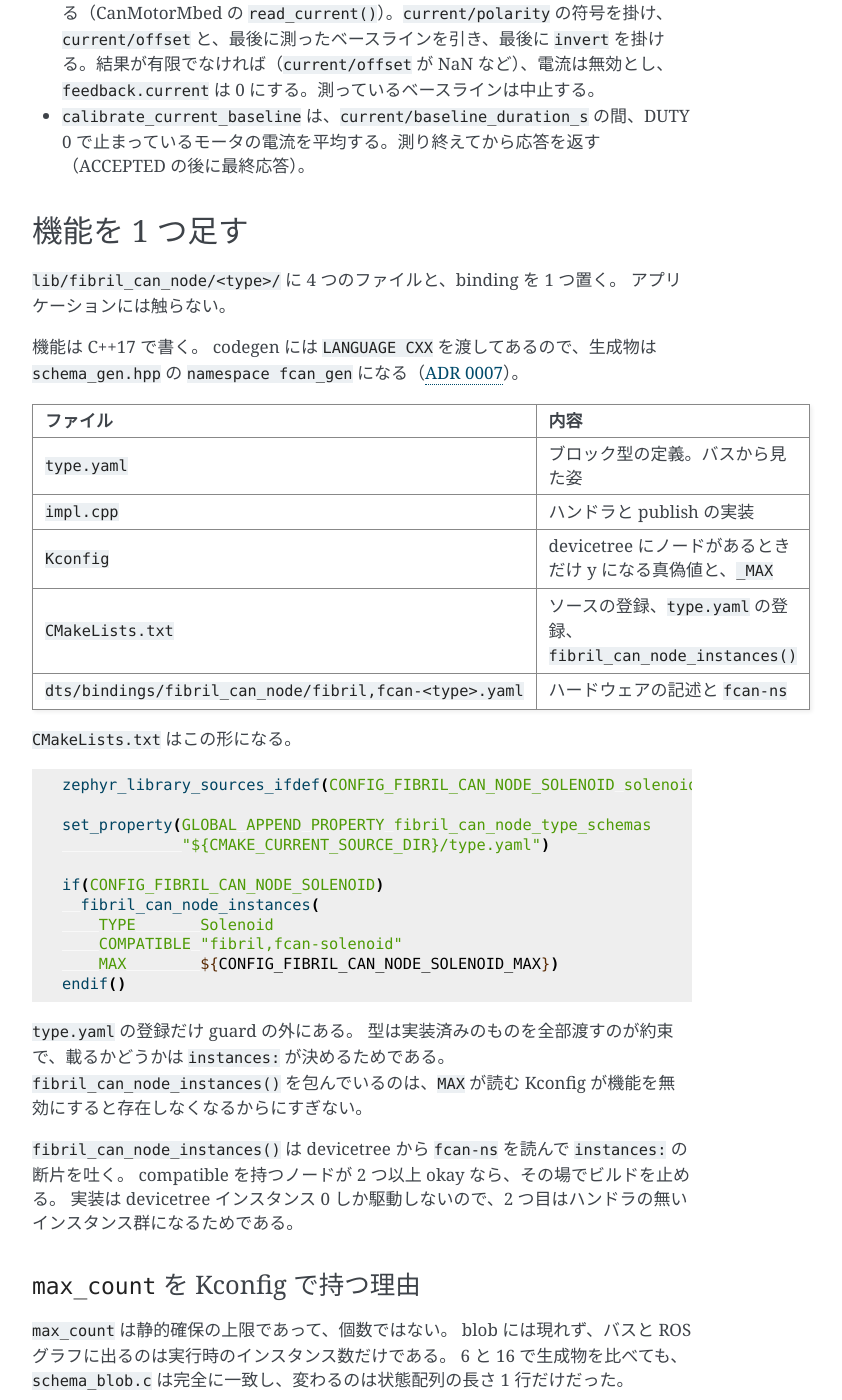
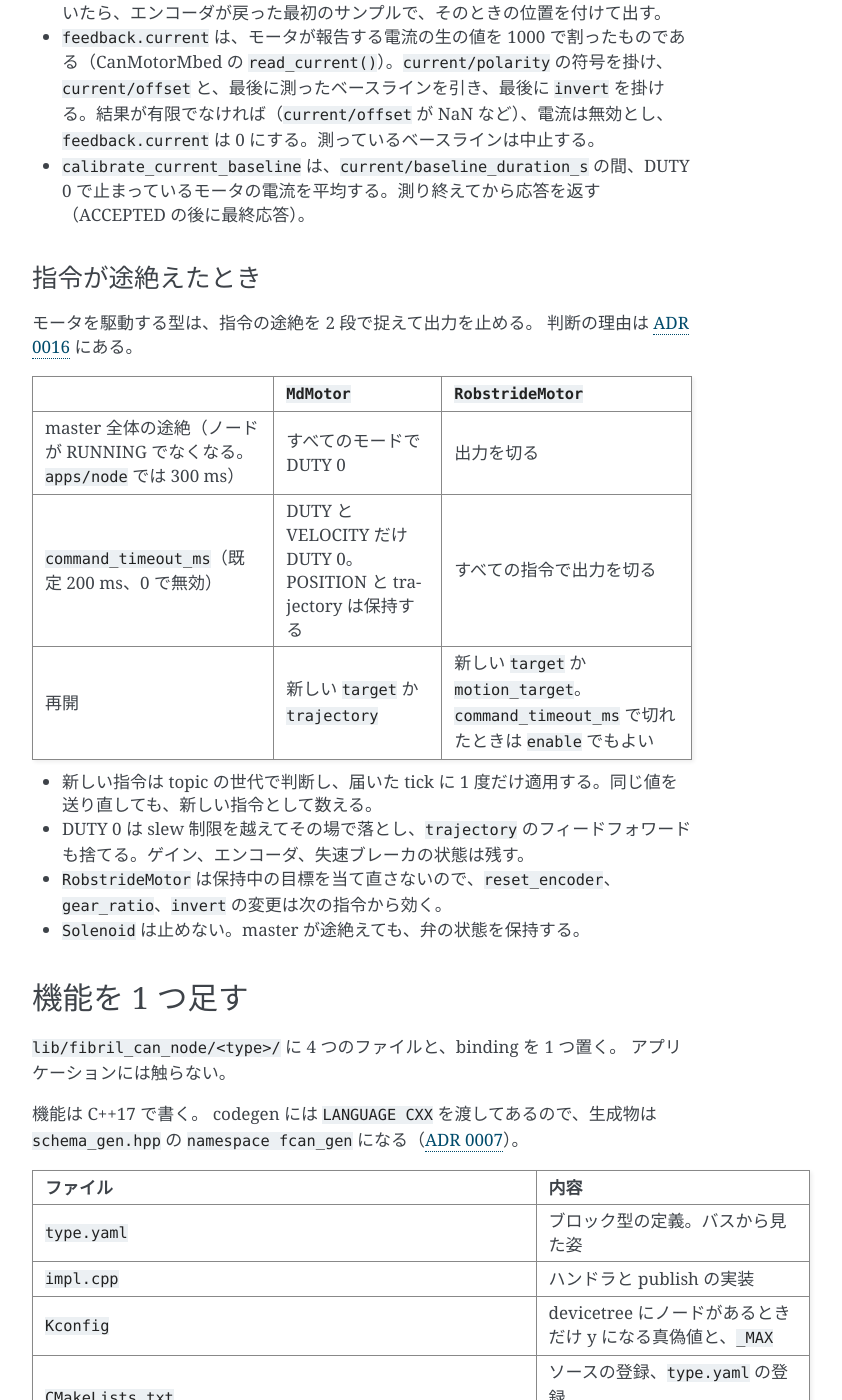
Before and after one commit to ForteFibre/fibril_zephyr, a Sphinx documentation site: the page built from doc/apps.md, in a window 1280 px wide and 1400 px high, scrolled down 10044 px. Shown: the whole window, without its empty margins (388-1230 px from the left). Built offline with Sphinx 7.4.7, drawn with Linux system fonts in a browser that asks for light colours; some of the changed text lies outside the part shown.

Commit message:
docs: 指令が途絶えたときの止め方を ADR 0016 と apps.md に書く
master 全体の途絶と topic ごとの途絶の 2 段にしたこと、型ごとに
command_timeout_ms の対象が違う理由（MdMotor は位置を保持する、
RobstrideMotor は ADR 0006 のとおりすべて）、復帰の frame の指令を
捨てないためにエッジで 1 回だけ止めることを残す。

Co-Authored-By: Claude Opus 5.5 (1M context) <noreply@anthropic.com>

```diff
--- a/doc/apps.md
+++ b/doc/apps.md
@@ -306,7 +306,7 @@ ROS 側は ros2_can_toolbox の `can_md_controller` に寄せてあり、メッ
 - しきい値は `AdcPort` の `adcN/threshold` に、どのポートを見るかは `motorN/adc/port` に置く。`can_md_controller` の `adc{N}.threshold` は起動時だけ送る read only の param だったが、ここではいつでも変えられる。
 - `sensor` の `edge_position` には `invert` が掛かる。`can_md_controller` は掛けていなかった。
 - `calibrate_current_baseline` は測り終えてから応答し、静止していなかったら失敗を返す。測る時間は 0.05〜1 s（CanMotorMbed は 0.5〜5 s）。
-- 指令が途絶えたときに出力を止める仕組みはまだ無い。
+- `can_md_controller` には無かった `command_timeout_ms` がある。DUTY と VELOCITY で 200 ms 指令が来なければ DUTY 0 に落とす。速度を流す master は、それより短い間隔で送り続ける（下の「指令が途絶えたとき」）。
 
 `encoders` には、基板のエンコーダ入力（`fibril,stm32-qdec`、`cui,amt21-encoder`）のほか、RoboMaster のロータ角（`dji,robomaster-encoder`）を置ける。
 ロータ角のカウントは減速前の 8192 counts/rev なので、`encoder/gain` に減速比を含める。
@@ -321,6 +321,22 @@ ROS 側は ros2_can_toolbox の `can_md_controller` に寄せてあり、メッ
 - エンコーダの値が無効な間は、ポートの値を見ない。その間にしきい値をまたいでいたら、エンコーダが戻った最初のサンプルで、そのときの位置を付けて出す。
 - `feedback.current` は、モータが報告する電流の生の値を 1000 で割ったものである（CanMotorMbed の `read_current()`）。`current/polarity` の符号を掛け、`current/offset` と、最後に測ったベースラインを引き、最後に `invert` を掛ける。結果が有限でなければ（`current/offset` が NaN など）、電流は無効とし、`feedback.current` は 0 にする。測っているベースラインは中止する。
 - `calibrate_current_baseline` は、`current/baseline_duration_s` の間、DUTY 0 で止まっているモータの電流を平均する。測り終えてから応答を返す（ACCEPTED の後に最終応答）。
+
+### 指令が途絶えたとき
+
+モータを駆動する型は、指令の途絶を 2 段で捉えて出力を止める。
+判断の理由は [ADR 0016](adr/0016-command-loss-stop.md) にある。
+
+| | `MdMotor` | `RobstrideMotor` |
+| --- | --- | --- |
+| master 全体の途絶（ノードが RUNNING でなくなる。`apps/node` では 300 ms） | すべてのモードで DUTY 0 | 出力を切る |
+| `command_timeout_ms`（既定 200 ms、0 で無効） | DUTY と VELOCITY だけ DUTY 0。POSITION と trajectory は保持する | すべての指令で出力を切る |
+| 再開 | 新しい `target` か `trajectory` | 新しい `target` か `motion_target`。`command_timeout_ms` で切れたときは `enable` でもよい |
+
+- 新しい指令は topic の世代で判断し、届いた tick に 1 度だけ適用する。同じ値を送り直しても、新しい指令として数える。
+- DUTY 0 は slew 制限を越えてその場で落とし、`trajectory` のフィードフォワードも捨てる。ゲイン、エンコーダ、失速ブレーカの状態は残す。
+- `RobstrideMotor` は保持中の目標を当て直さないので、`reset_encoder`、`gear_ratio`、`invert` の変更は次の指令から効く。
+- `Solenoid` は止めない。master が途絶えても、弁の状態を保持する。
 
 ## 機能を 1 つ足す
 
```
Also changed, not shown: doc/adr/0010-md-motor-block-type.md (+1 -0 lines), doc/adr/0016-command-loss-stop.md (added, +55 -0 lines), doc/adr/index.md (+2 -0 lines).
